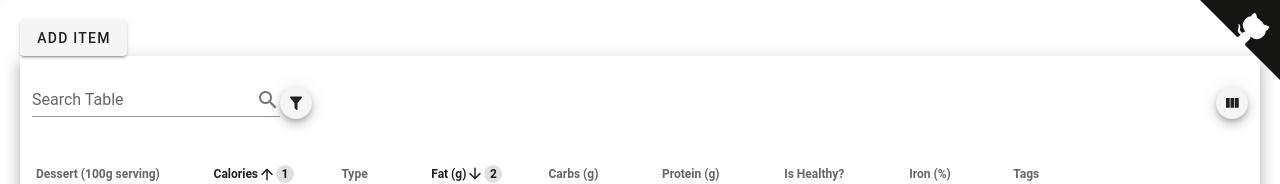
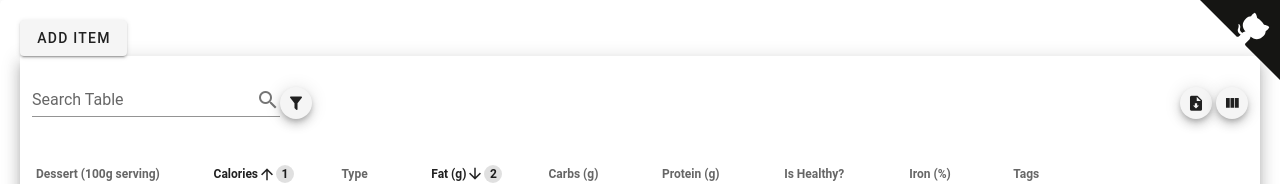
Before and after one commit to benwinding/vuetify-datatable-extended, a Vue app: page / in a window 1280 px wide. Shown: the top 184 px of the page. Built offline with nearby package versions, Linux system fonts and the light colour scheme; the HTML template or start-up script is replaced by a standard one.

Commit message:
Added csv export

```diff
--- a/package.json
+++ b/package.json
@@ -23,11 +23,14 @@
     "vuetify": "2.x"
   },
   "dependencies": {
+    "json2csv": "^5.x",
     "lodash": "^4.x",
+    "moment": "^2.x",
     "rxjs": "^6.x"
   },
   "devDependencies": {
     "@babel/plugin-transform-modules-commonjs": "^7.10.1",
+    "@types/json2csv": "^5.0.1",
     "@types/lodash": "^4.14.155",
     "@vue/cli": "^4.4.1",
     "commander": "^5.1.0",
--- a/src/App.vue
+++ b/src/App.vue
@@ -11,6 +11,7 @@
           Add Item
         </v-btn>
         <v-data-table-extended
+          csv-filename="EasyMoney"
           :headers="headers"
           :items="desserts"
           :sort-by="['calories', 'fat']"
--- /dev/null
+++ b/src/helpers/json-to-csv.ts
@@ -0,0 +1,17 @@
+import { Parser } from 'json2csv'
+import moment from 'moment';
+
+export function downloadAsJson(rows: any[], fields: string[], filenamePrefix: string) {
+  const dateStr = moment().format('YYYY-MM-DD_HH:mm')
+  const filename = `${filenamePrefix}-${dateStr}.csv`;
+  console.log('downloadAsJson', {rows, fields, filenamePrefix, filename});
+  const json2csvParser = new Parser({ fields, delimiter: ',' })
+  const csv = json2csvParser.parse(rows)
+
+  const a = document.createElement('a')
+  a.textContent = 'download'
+  a.download = filename;
+  a.href = 'data:text/csv;charset=utf-8,' + escape(csv)
+  document.body.appendChild(a)
+  a.click()
+}
--- a/src/plugin/header.vue
+++ b/src/plugin/header.vue
@@ -131,7 +131,17 @@
         </v-menu>
       </div>
 
-      <div>
+      <div class="d-flex flex-row">
+        <v-tooltip v-if="hasCsvExport" bottom>
+          <template v-slot:activator="{ on: onTooltip }">
+            <div v-on="onTooltip" class="mr-1">
+              <v-btn @click="onClickExport()" fab x-small>
+                <v-icon>mdi-file-download</v-icon>
+              </v-btn>
+            </div>
+          </template>
+          <span>Download as CSV file</span>
+        </v-tooltip>
         <v-menu
           :close-on-content-click="false"
           offset-x
@@ -202,11 +212,15 @@
 .pa-0 {
   padding: 0;
 }
+.mr-1 {
+  margin-right: 1em;
+}
 </style>
 
 <script>
 export default {
   props: [
+    'hasCsvExport',
     'headersChoosen',
     'headerChoices',
     'selectManyFilters',
@@ -242,6 +256,9 @@ export default {
     },
     headersChoosenChanged(e) {
       this.$emit('headersChoosenChanged', e)
+    },
+    onClickExport() {
+      this.$emit('onClickExport')
     }
   },
   filters: {
--- a/src/plugin/plugin.vue
+++ b/src/plugin/plugin.vue
@@ -3,12 +3,14 @@
     <v-container fluid>
       <!-- SEARCH BAR -->
       <vde-header
+        :hasCsvExport="hasCsvExport"
         :selectManyFilters="selectManyFilters"
         :filtersEnabledCount="filtersEnabledCount"
         :hasFilters="hasFilters"
         :loading="loading"
         :headerChoices="headerChoices"
         :headersChoosen="headersChoosen"
+        @onClickExport="onClickExport"
         @clearFilters="clearFilters"
         @onChangedFilters="onChangedFilters"
         @resetColumns="resetColumns"
@@ -41,6 +43,7 @@
 <script>
 import VdeHeader from "./header";
 import FiltersHandler from "../helpers/filter";
+import { downloadAsJson } from "../helpers/json-to-csv";
 import { debounce } from "./debounce";
 import { Subject, BehaviorSubject, combineLatest } from "rxjs";
 import { takeUntil, filter } from "rxjs/operators";
@@ -50,7 +53,7 @@ export default {
   components: {
     VdeHeader
   },
-  props: ["items", "headers", "loading"],
+  props: ["items", "headers", "loading", 'csvFilename'],
   data() {
     return {
       test: null,
@@ -73,6 +76,10 @@ export default {
     };
   },
   computed: {
+    hasCsvExport() {
+      const has = this.csvFilename;
+      return !!has;
+    },
     filtersEnabledCount() {
       const enabledSelect = this.selectFilters.filter(
         (f) => !_.isEmpty(f.model)
@@ -100,6 +107,7 @@ export default {
     },
   },
   mounted() {
+    // console.log({$attrs: this.$attrs, this: this})
     combineLatest([this.o$items, this.o$headers])
       .pipe(
         filter(
@@ -133,6 +141,12 @@ export default {
     },
   },
   methods: {
+    onClickExport() {
+      const filtered = this.itemsFiltered
+      const headerValues = this.headersChoosen;
+      const filenamePrefix = this.csvFilename || 'exported';
+      downloadAsJson(filtered, headerValues, filenamePrefix)
+    },
     searchValueChanged(e) {
       this.searchValue = e;
     },
```
